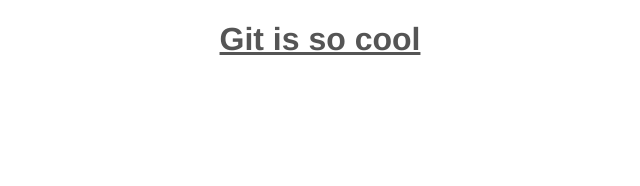
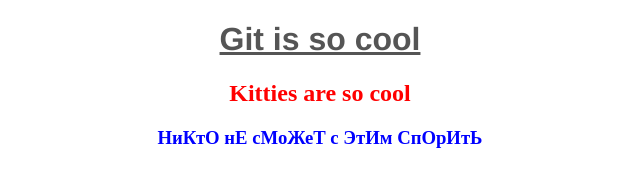
Before and after one commit to lemonhoup7/project1, a plain HTML site: page index.html in a window 1280 px wide. Shown: the whole page, without its empty margins (320-960 px from the left). Drawn offline with Linux system fonts and the light colour scheme.

Commit message:
4th commit

```diff
--- a/css/style.css
+++ b/css/style.css
@@ -4,3 +4,15 @@ h1{
     font-family:'Franklin Gothic Medium', 'Arial Narrow', Arial, sans-serif;
     text-decoration: underline;
 }
+
+h2{
+    text-align: center;
+    color:red;
+
+}
+
+h3{
+    text-align: center;
+    color:blue;
+
+}
--- a/index.html
+++ b/index.html
@@ -14,10 +14,14 @@
         </h1>
     </header>
     <main>
-
+        <h2>
+            Kitties are so cool
+        </h2>
     </main>
     <footer>
-
+<h3>
+    НиКтО нЕ сМоЖеТ с ЭтИм СпОрИтЬ
+</h3>
     </footer>
 </body>
 </html>
```
